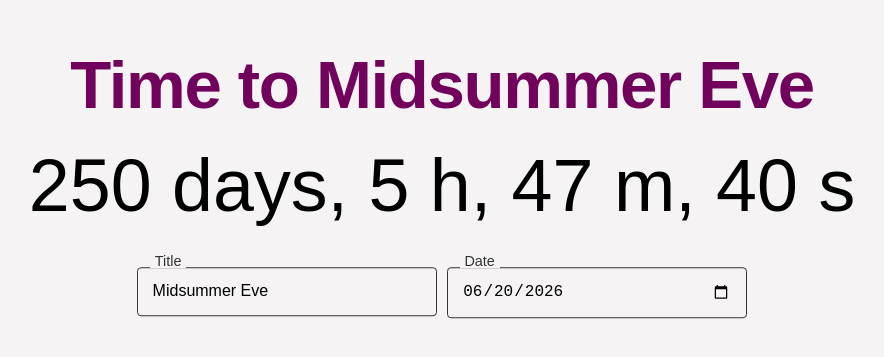
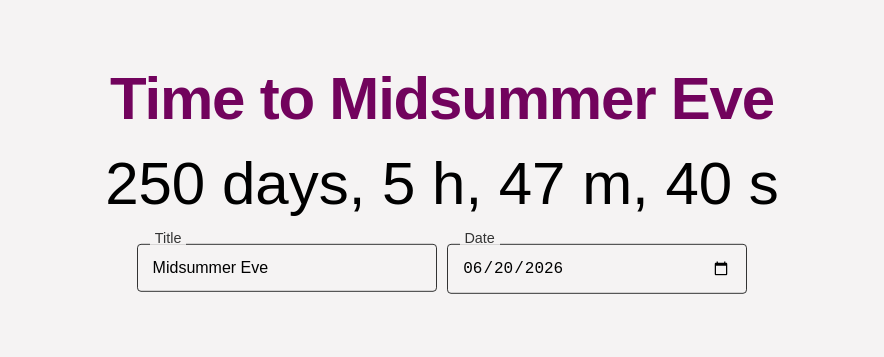
Before and after one commit to Anastasia93/NC_Challenge, an Angular app: page / in a window 1280 px wide. Shown: the part 221-578 px from the top of the page, without its empty margins (198-1082 px from the left). Built offline with nearby package versions, Linux system fonts and the light colour scheme; a web font is replaced by a local one.

Commit message:
Feature:
Adds adaptive font-size feature.

```diff
--- a/src/app/components/countdown/countdown.html
+++ b/src/app/components/countdown/countdown.html
@@ -1,4 +1,9 @@
 <div class="countdown-container">
-    <h2 class="title">Time to {{ eventTitle }}</h2>
-    <div class="time">{{ remainingTime }}</div>
-</div>
+    <h2 class="title one-line-text" appAutoFitText [maxFontSize]="60" [appAutoFitTextTrigger]="eventTitle">
+      Time to {{ eventTitle }}
+    </h2>
+
+    <div class="time one-line-text" appAutoFitText [maxFontSize]="60" [appAutoFitTextTrigger]="remainingTime">
+      {{ remainingTime }}
+    </div>
+  </div>
--- a/src/app/components/countdown/countdown.scss
+++ b/src/app/components/countdown/countdown.scss
@@ -1,30 +1,19 @@
 @use '../../../variables' as *;
+
+.countdown-container {
+  width: 100%; text-align: center;
+}
 
 .title {
   font-weight: 800;
   color: $brand-purple;
-  font-size: 4.2rem;
-  line-height: 135%;
   letter-spacing: -0.02em;
-  text-align: center;
   margin: 0;
 }
 
 .time {
   font-weight: 400;
-  font-size: 4.6rem;
-  line-height: 150%;
   letter-spacing: 0;
-  text-align: center;
   font-synthesis: none;
+  margin-top: 1rem;
 }
-
-@media (max-width: 768px) {
-  .title {
-    font-size: 2.4rem;
-  }
-
-  .time {
-    font-size: 2.8rem;
-  }
-}
--- a/src/app/components/countdown/countdown.ts
+++ b/src/app/components/countdown/countdown.ts
@@ -1,9 +1,11 @@
 import { Component, Input, OnInit, OnDestroy, OnChanges, SimpleChanges } from '@angular/core';
+import { AutoFitTextDirective } from '../../directives/fit-text.directive';
 
 @Component({
   selector: 'app-countdown',
   templateUrl: './countdown.html',
-  styleUrls: ['./countdown.scss']
+  styleUrls: ['./countdown.scss'],
+  imports: [AutoFitTextDirective]
 })
 export class CountdownComponent implements OnInit, OnDestroy, OnChanges {
   @Input() eventTitle: string = '';
@@ -49,11 +51,7 @@ export class CountdownComponent implements OnInit, OnDestroy, OnChanges {
     if (!timePart) {
       return new Date(y, (m || 1) - 1, d || 1, 18, 0, 0, 0); // default 'evening' time
     }
-    const timeParts = timePart.split(':').map(Number);
-    const hour = timeParts[0] ?? 0;
-    const minute = timeParts[1] ?? 0;
-    const second = timeParts[2] ?? 0;
-
+    const [hour = 0, minute = 0, second = 0] = timePart.split(':').map(Number);
     return new Date(y, (m || 1) - 1, d || 1, hour, minute, second, 0);
   }
 
@@ -83,6 +81,7 @@ export class CountdownComponent implements OnInit, OnDestroy, OnChanges {
       this.remainingTime = '';
       return;
     }
+
     const now = Date.now();
     const distance = this.targetDate.getTime() - now;
 
--- /dev/null
+++ b/src/app/directives/fit-text.directive.ts
@@ -0,0 +1,50 @@
+import { Directive, ElementRef, HostListener, Input, AfterViewInit } from '@angular/core';
+
+@Directive({
+  selector: '[appAutoFitText]'
+})
+export class AutoFitTextDirective implements AfterViewInit {
+  @Input() minFontSize = 8;
+  @Input() maxFontSize = 80;
+  @Input() set appAutoFitTextTrigger(value: any) {
+    this.fit();
+  }
+
+  private element: HTMLElement;
+
+  constructor(el: ElementRef) {
+    this.element = el.nativeElement;
+  }
+
+  ngAfterViewInit() {
+    this.fit();
+  }
+
+  @HostListener('window:resize')
+  onResize() {
+    this.fit();
+  }
+
+  private fit() {
+    const el = this.element;
+    if (!el.textContent) return;
+
+    const parent = el.parentElement;
+    if (!parent) return;
+
+    let fontSize = this.maxFontSize;
+    el.style.whiteSpace = 'nowrap';
+    el.style.display = 'inline-block';
+    el.style.fontSize = fontSize + 'px';
+
+    const parentWidth = parent.clientWidth;
+
+    while (el.scrollWidth > parentWidth && fontSize > this.minFontSize) {
+      fontSize -= 1;
+      el.style.fontSize = fontSize + 'px';
+    }
+
+    el.style.textAlign = 'center';
+    el.style.width = '100%';
+  }
+}
```
